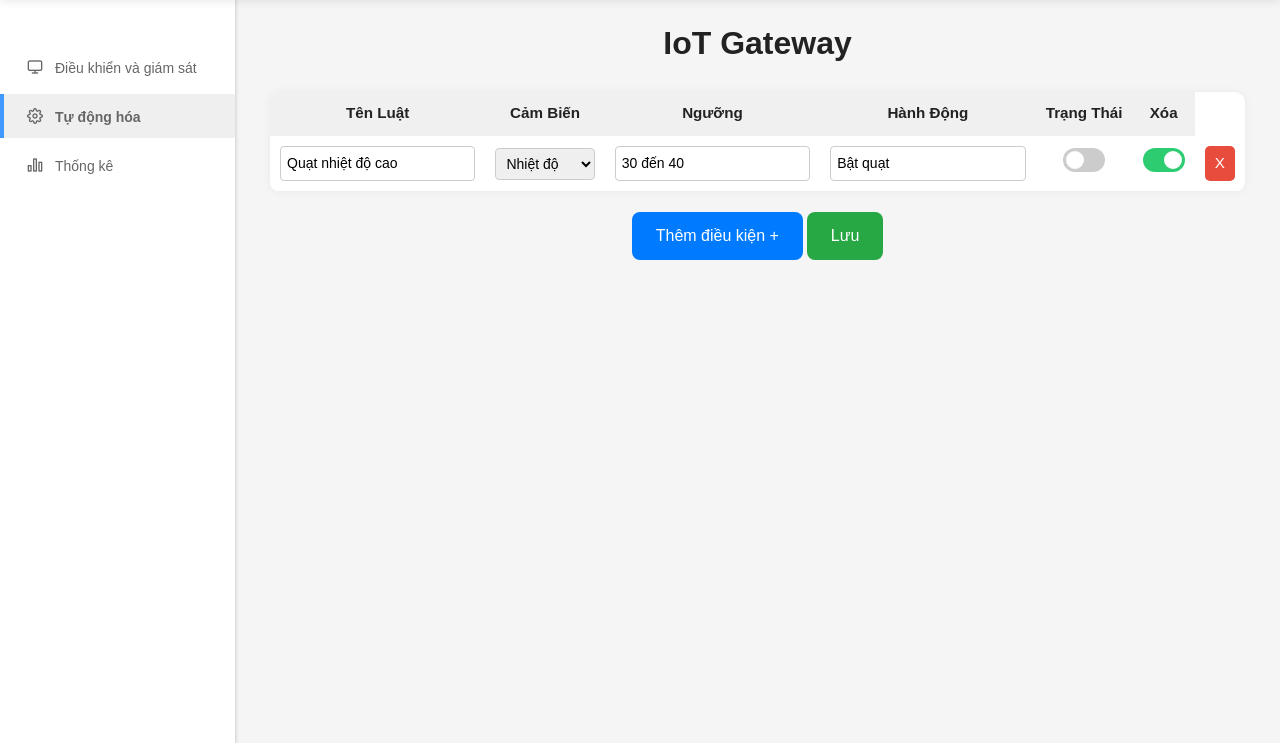
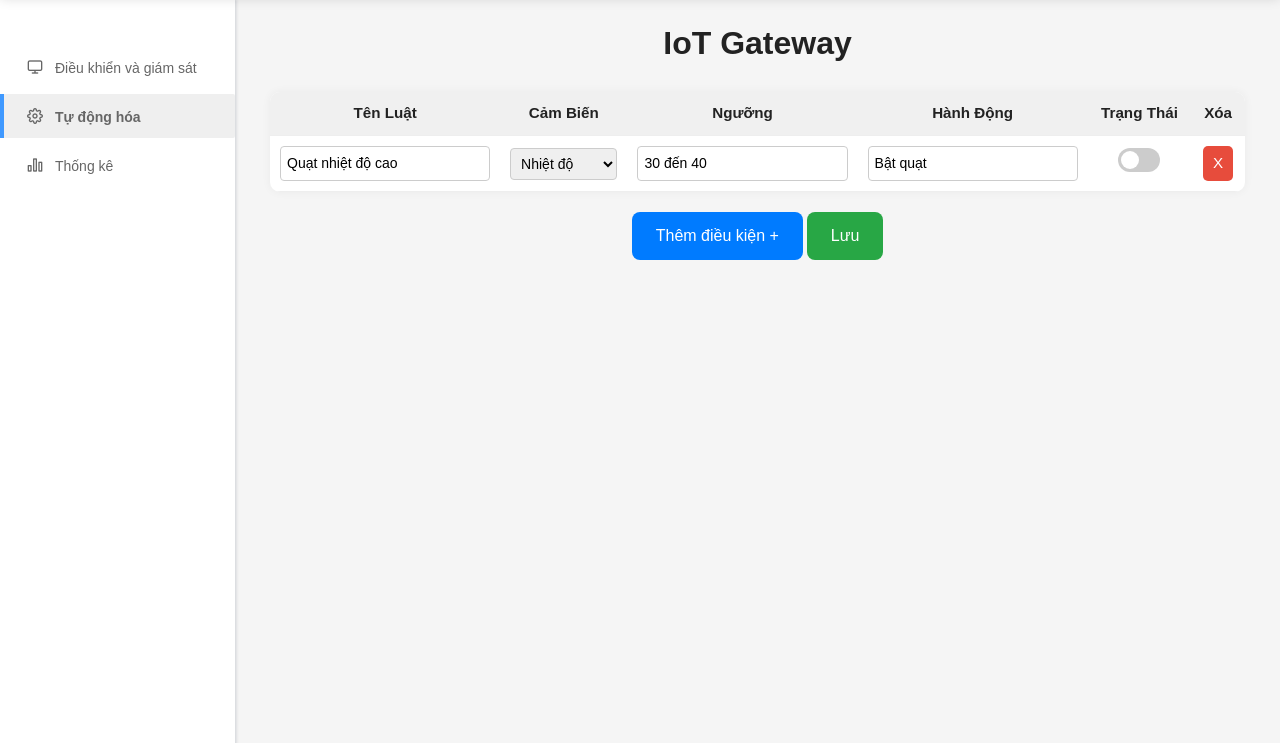
Before and after one commit to namloba/web-app, a Flask app: page /automation in a window 1280 px wide. Shown: the part 57-800 px from the top of the page. Run offline with Flask 3, Linux system fonts and the light colour scheme; the visitor is signed in with stand-in values (Sample User, id 1); data comes from the database, SQL or seed files in the repository; parts of the project's set-up code (start-up, migrations or seed data) failed here and were passed over; some libraries are stand-ins or nearby versions.

Commit message:
fix automation

```diff
--- a/templates/home/automation.html
+++ b/templates/home/automation.html
@@ -40,7 +40,7 @@
             <td><input type="text" value="30 đến 40"></td>
             <td><input type="text" value="Bật quạt"></td>
             <td><label class="switch"><input type="checkbox"><span class="slider"></span></label></td>
-            <td><label class="switch"><input type="checkbox" checked><span class="slider"></span></label></td>
+            <!-- <td><label class="switch"><input type="checkbox" checked><span class="slider"></span></label></td> -->
             <td><button class="delete-btn" onclick="deleteRow(this)">X</button></td>
           </tr>
         </tbody>
```
